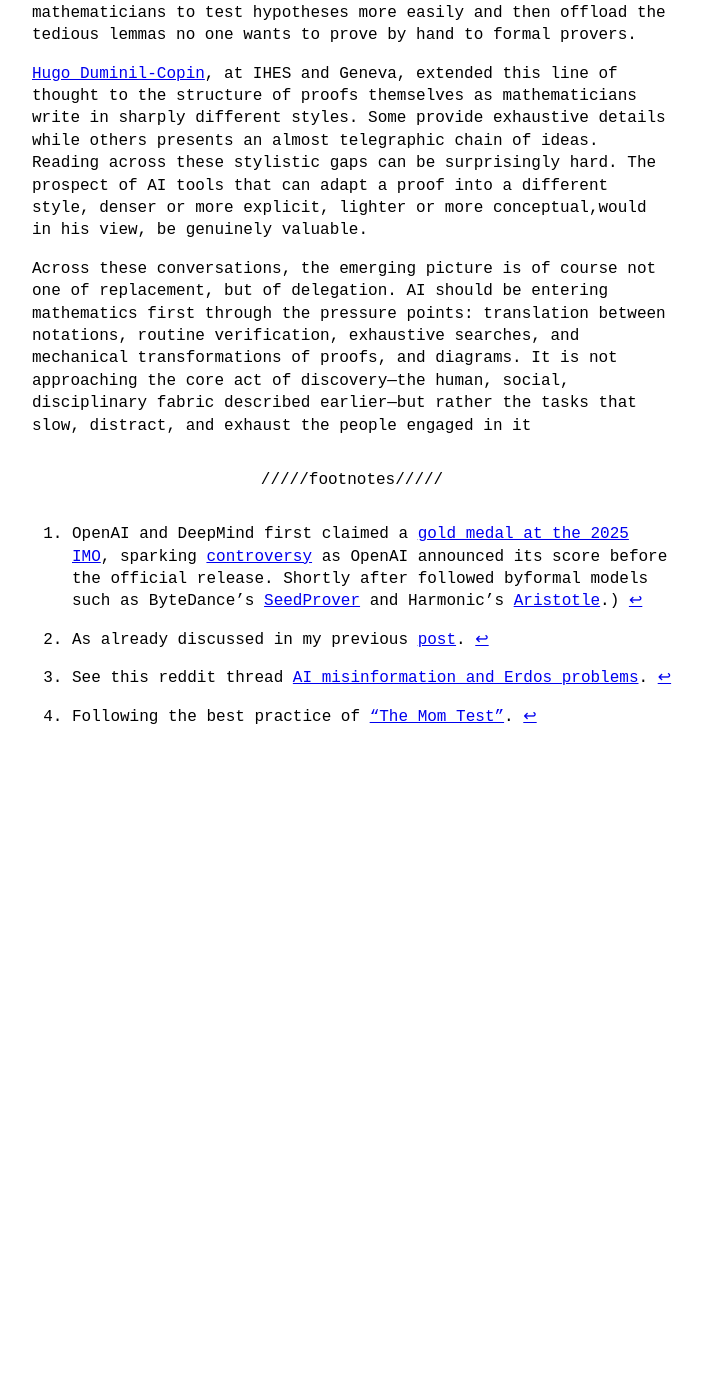
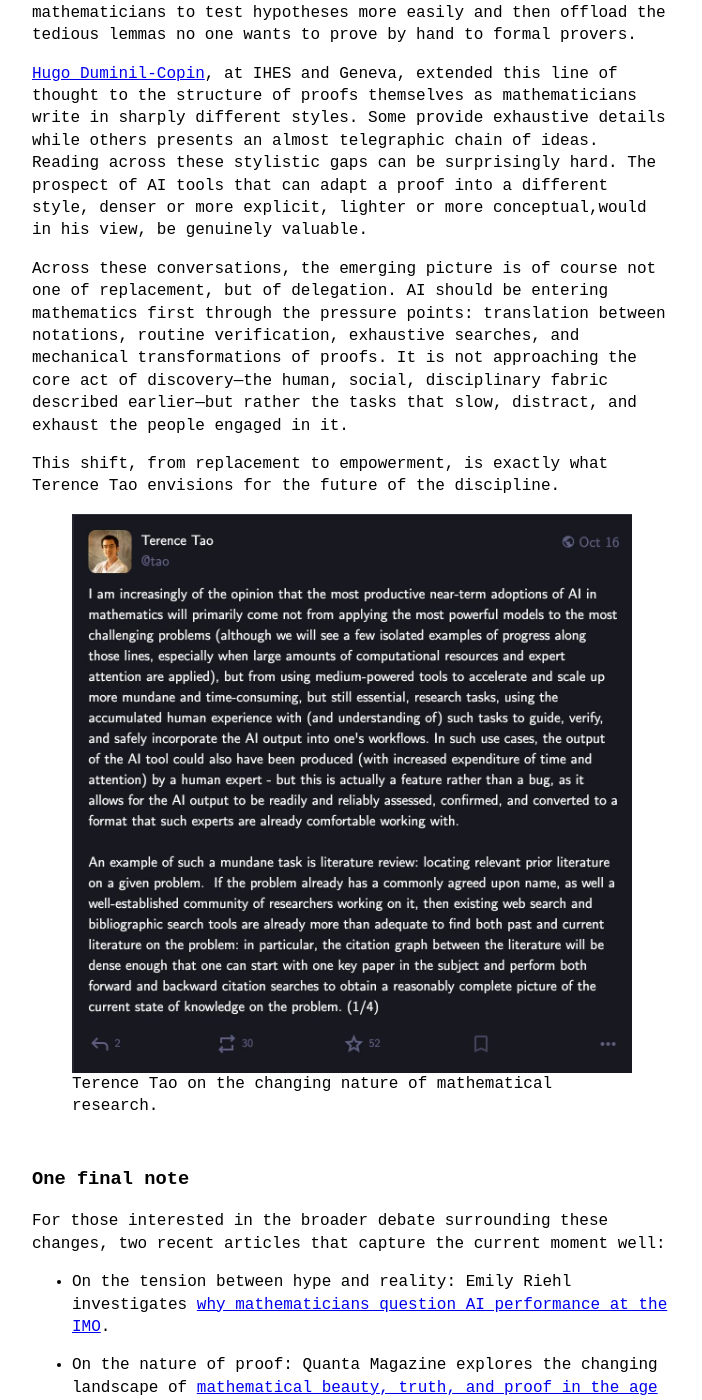
Before and after one commit to dsleo/dsleo.github.io, a Jekyll site: the page built from _posts/2025-12-12-mathematicians-future.md, in a window 1280 px wide and 1400 px high, scrolled down 6680 px. Shown: the whole window, without its empty margins (288-990 px from the left). Built offline with Jekyll 4.4.1, drawn with Linux system fonts in a browser that asks for light colours; before the commit the page ends 7488 px from its top, so only the background shows below that; some of the changed text lies outside the part shown.

Commit message:
add tao's quote

```diff
--- a/_posts/2025-12-12-mathematicians-future.md
+++ b/_posts/2025-12-12-mathematicians-future.md
@@ -125,7 +125,23 @@ Bitoun’s experience adds a complementary perspective. He distinguishes sharply
 
 [Hugo Duminil-Copin](https://www.unige.ch/~duminil/), at IHES and Geneva, extended this line of thought to the structure of proofs themselves as mathematicians write in sharply different styles. Some provide exhaustive details while others presents an almost telegraphic chain of ideas. Reading across these stylistic gaps can be surprisingly hard. The prospect of AI tools that can adapt a proof into a different style, denser or more explicit, lighter or more conceptual,would in his view, be genuinely valuable.
 
-Across these conversations, the emerging picture is of course not one of replacement, but of delegation. AI should be entering mathematics first through the pressure points: translation between notations, routine verification, exhaustive searches, and mechanical transformations of proofs, and diagrams. It is not approaching the core act of discovery—the human, social, disciplinary fabric described earlier—but rather the tasks that slow, distract, and exhaust the people engaged in it
+Across these conversations, the emerging picture is of course not one of replacement, but of delegation. AI should be entering mathematics first through the pressure points: translation between notations, routine verification, exhaustive searches, and mechanical transformations of proofs. It is not approaching the core act of discovery—the human, social, disciplinary fabric described earlier—but rather the tasks that slow, distract, and exhaust the people engaged in it.
+
+This shift, from replacement to empowerment, is exactly what Terence Tao envisions for the future of the discipline.
+<figure>
+<img src="/assets/images/tao.jpg" alt="Terence Tao on the future of AI in math">
+<figcaption>
+Terence Tao on the changing nature of mathematical research.
+</figcaption>
+</figure>
+
+### One final note
+
+For those interested in the broader debate surrounding these changes, two recent articles that capture the current moment well:
+
+- On the tension between hype and reality: Emily Riehl investigates [why mathematicians question AI performance at the IMO](https://www.scientificamerican.com/article/mathematicians-question-ai-performance-at-international-math-olympiad/?utm_source=chatgpt.com).
+
+- On the nature of proof: Quanta Magazine explores the changing landscape of [mathematical beauty, truth, and proof in the age of AI](https://www.quantamagazine.org/mathematical-beauty-truth-and-proof-in-the-age-of-ai-20250430/?utm_source=chatgpt.com).
 
 ---
 {: data-content="footnotes"}
```
Also changed, not shown: assets/images/tao.jpg (added).
